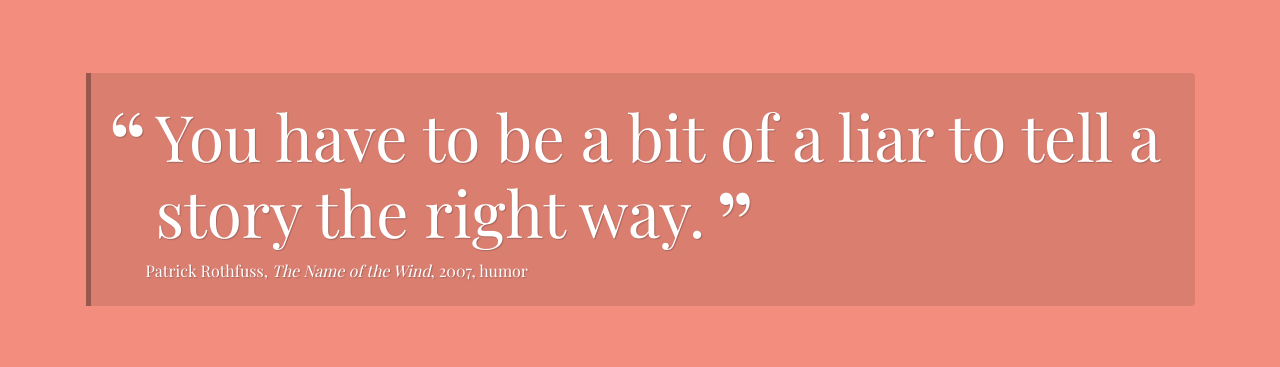
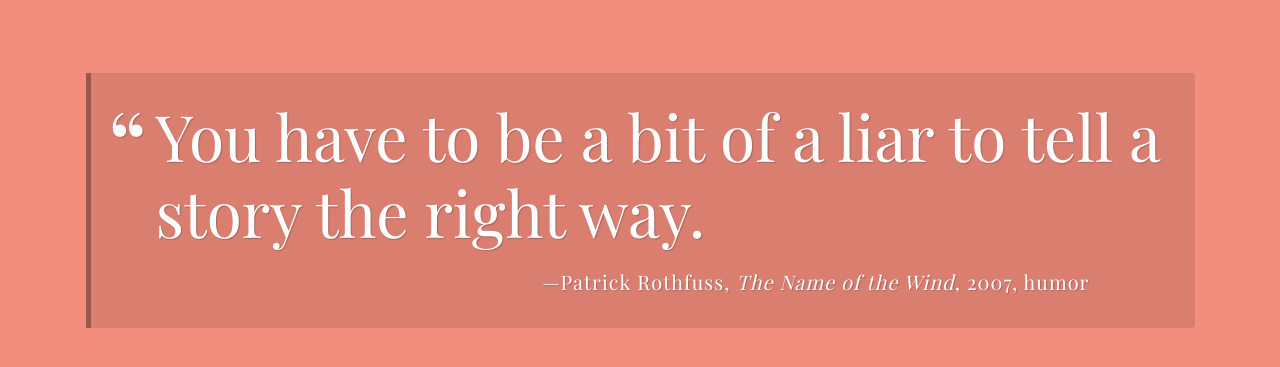
Before and after one commit to clintonhays/fsjs-td-project-1, a plain HTML site: page index.html in a window 1280 px wide. Both pictures are taken after a click on the button "Show another quote". Shown: the part 147-514 px from the top of the page. Drawn offline with nearby package versions, Linux system fonts and the light colour scheme; a web font is replaced by a local one.

Commit message:
implelement handleFade & clearInterval functions, add comments

```diff
--- a/css/styles.css
+++ b/css/styles.css
@@ -84,13 +84,6 @@ h1 {
   left: -0.5em;
 }
 
-.quote:after {
-  content: "”";
-  bottom: -0.1em;
-  margin-left: 0.1em;
-  position: absolute;
-}
-
 .source {
   font-size: 1rem;
   letter-spacing: 0.05em;
--- a/js/script.js
+++ b/js/script.js
@@ -11,6 +11,7 @@ const body = document.body;
 const container = document.getElementsByClassName('container')[0];
 const quoteBox = document.getElementById('quote-box');
 const button = document.getElementById('load-quote');
+let autoQuote; // empty variable to handle clearing setInterval when using button to generate new quote
 
 // Quotes array
 const quotes = [
@@ -36,8 +37,7 @@ const quotes = [
     tag      : 'humor',
   },
   {
-    quote    :
-      'Like who really run this? Like who really run that man that say he run this? Who really run that man that say he run this?',
+    quote    : 'Like who really run this? Like who really run that man that say he run this?',
     source   : 'Killer Mike',
     citation : 'Lie Cheat Steal',
     year     : 2014,
@@ -84,11 +84,11 @@ const changeBG = () => {
   body.style.backgroundColor = '#' + randomColor;
 };
 
-// TODO: Fix fade functions to transition quoteBox
-
-/***
- * create fadeOut/fadeIn for innerhtml
- ***/
+/**
+ * create fadeOut/fadeIn for quoteBox by
+ * transitioning opacity. Works with transition
+ * property on .quote-box in css file.
+ */
 
 const fadeOut = () => {
   quoteBox.style.opacity = 0;
@@ -100,6 +100,7 @@ const fadeIn = () => {
 
 /**
  * generates the html code block to be displayed in
+ * quote-box
  */
 
 const printQuote = () => {
@@ -108,7 +109,7 @@ const printQuote = () => {
   // generate html to display quote and additional properties
   let html = `
   <p class="quote">${quote.quote}</p>
-  <p>${quote.source}`;
+  <p class="source">${quote.source}`;
   // check for additional properties & concat to html string
   if (quote.citation) {
     html += `<span class="citation">${quote.citation}</span>`;
@@ -125,19 +126,46 @@ const printQuote = () => {
   quoteBox.innerHTML = html;
   // call function to generate random background color
   changeBG();
-
-  window.setTimeout(fadeOut, 7500);
-
-  fadeIn();
+  // clear setInterval on each call to keep timing when using button to generate new quote
+  clearTimeout(autoQuote);
+  // restart setInterval function
+  handleAutoQuote();
 };
 
-const autoQuote = () => window.setInterval(printQuote, 8000);
+/**
+ * handles the process of fading out quote-box
+ * printing new quote and fading in quote-box
+ */
 
-autoQuote();
+const handleFade = () => {
+  fadeOut();
+  setTimeout(printQuote, 300);
+  setTimeout(fadeIn, 400);
+};
+
+/**
+ * calls setInterval using a variable that allows
+ * setInterval to be cleared in printquote function
+ */
+
+const handleAutoQuote = () => {
+  autoQuote = window.setInterval(handleFade, 8000);
+};
+
+handleAutoQuote();
+
+//   window.setTimeout(fadeOut, 7500);
+
+//   fadeIn();
+// };
+
+// const autoQuote = () => window.setInterval(printQuote, 8000);
+
+// autoQuote();
 
 /***
  * click event listener for the print quote button
  * DO NOT CHANGE THE CODE BELOW!!
 ***/
 
-button.addEventListener('click', printQuote, false);
+button.addEventListener('click', handleFade, false);
```
